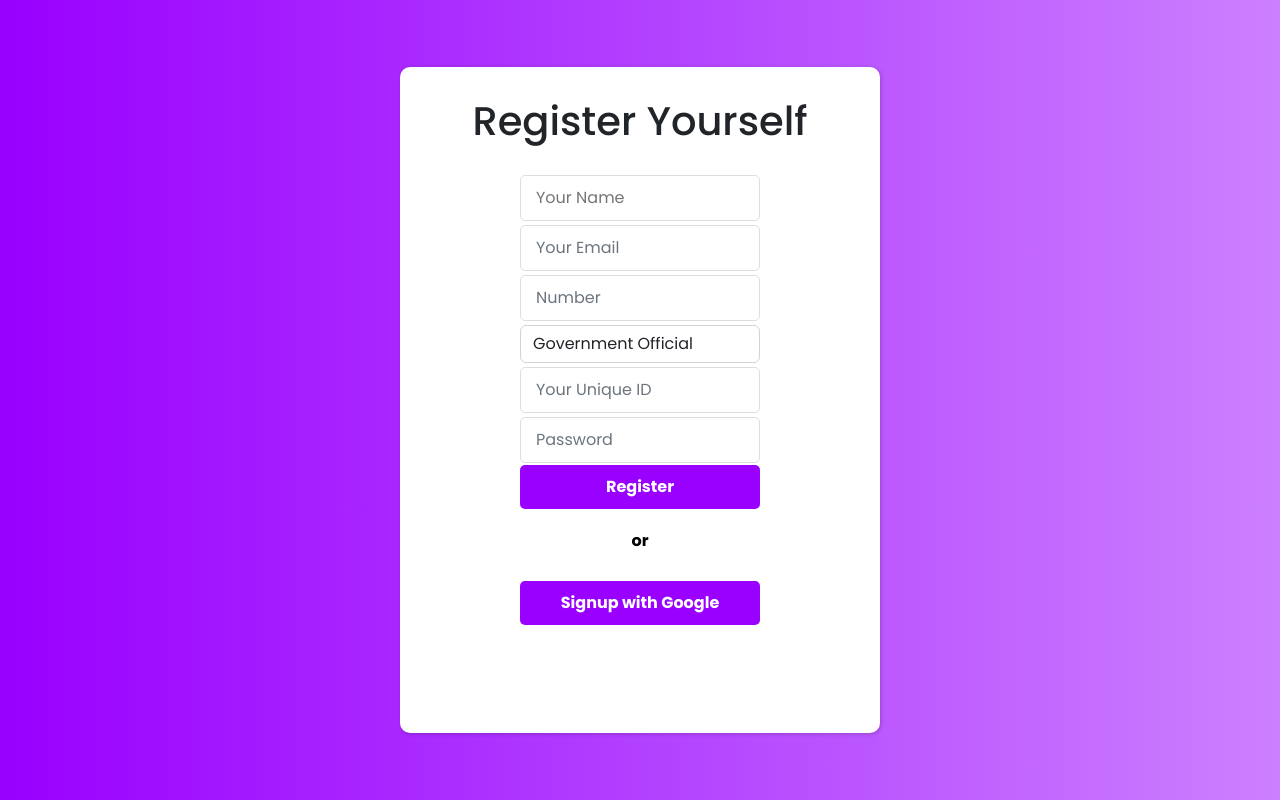
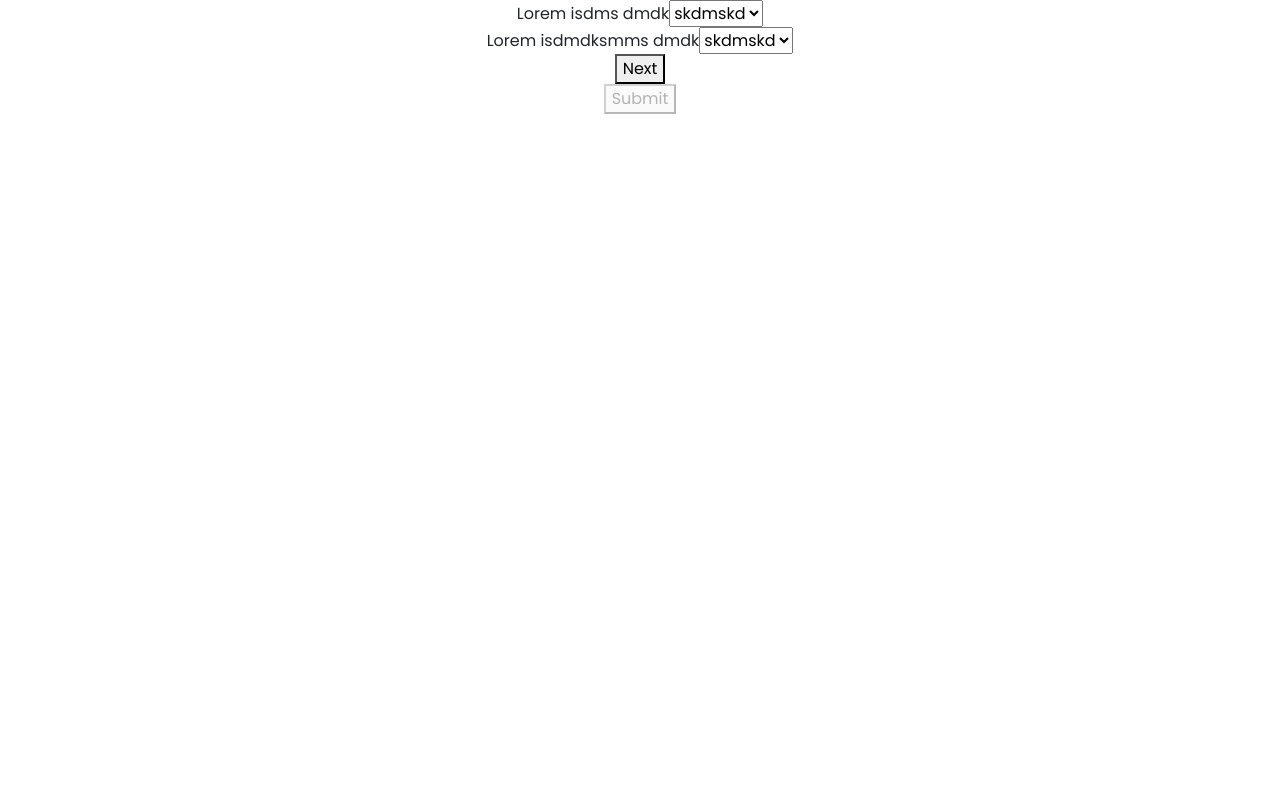
Before and after one commit to amarjyothi98/raj-it-day, a React (Create React App) app: page /addreview in a window 1280 px wide. Built offline with nearby package versions, Linux system fonts and the light colour scheme.

Commit message:
added review sys

```diff
--- a/src/App.js
+++ b/src/App.js
@@ -1,13 +1,17 @@
 import './App.css';
 import Login from './components/screens/Auth/Login';
 import Register from './components/screens/Auth/Register';
+import AddReview from './components/screens/User/AddReview';
+import Home from './components/screens/User/Home';
 
 function App() {
   return (
     <div className="App">
       {/* <Login /> */}
 
-      <Register />
+      {/* <Register /> */}
+      {/* <Home /> */}
+      <AddReview />
     </div>
   );
 }
--- /dev/null
+++ b/src/components/screens/User/AddReview.jsx
@@ -0,0 +1,86 @@
+import React, { useState } from 'react'
+import Screen from './reviewScreens/Screen'
+import { db, auth } from '../../constants/firebase'
+import { collection, addDoc } from '@firebase/firestore'
+function AddReview() {
+    const [data, setData] = useState({})
+    const option = [
+
+        {
+            label: "Lorem isdms dmdk",
+            options: ['skdmskd', 'sdssdm', 'dsdmk']
+        },
+        {
+            label: "Lorem isdmdksmms dmdk",
+            options: ['skdmskd', 'sdssdm', 'dsdmk']
+        },
+        {
+            label: "Lorkdskem isdms dmdk",
+            options: ['skdmskd', 'sdssdm', 'dsdmk']
+        },
+        {
+            label: "Lorem ismddms dmdk",
+            options: ['skdmskd', 'sdssdm', 'dsdmk']
+        },
+        {
+            label: "Lodmrem isdms dmdk",
+            options: ['skdmskd', 'sdssdm', 'dsdmk']
+        },
+        {
+            label: "Lorem isdms dmdldmck",
+            options: ['skdmskd', 'sdssdm', 'dsdmk']
+        },
+        {
+            label: "Lorem il,ldmcsdms dmdk",
+            options: ['skdmskd', 'sdssdm', 'dsdmk']
+        },
+        {
+            label: "kdmldmkcml isdms dmdk",
+            options: ['skdmskd', 'sdssdm', 'dsdmk']
+        },
+    ]
+
+    var handleChange = (e) => {
+        var k = data
+        k[e.target.name] = e.target.value
+        setData(k)
+        console.log(data)
+    }
+
+    var [err, setErr] = useState('')
+    var [isLoaded, setIsLoaded] = useState(1)
+    var handleSubmit = async () => {
+        if(!Object.keys(data).length){
+            alert("Choose options please")
+            return;
+        }
+        setIsLoaded(false)
+        var dt = new Date()
+        await addDoc(collection(db, 'reviews'), {
+            name: localStorage.getItem('appUser') + `${dt.getHours()}:${dt.getMinutes()}:${dt.getSeconds()}`,
+            data: data
+        }).then(e => {
+            alert("Successfully Added Review")
+            setIsLoaded(true)
+        }).catch(err => {
+            setErr(err.message)
+            setIsLoaded(true)
+        })
+    }
+    const [active, setActive] = useState(1)
+    return (
+        (isLoaded)?
+        <div>
+
+            {(active == 1) ? <Screen onChange={(e) => handleChange(e)} data={[option[0], option[1]]} active={1} setActive={(val) => setActive(val)} /> : null}
+            {(active == 2) ? <Screen onChange={(e) => handleChange(e)} data={[option[2], option[3]]} active={2} setActive={(val) => setActive(val)} /> : null}
+            {(active == 3) ? <Screen onChange={(e) => handleChange(e)} data={[option[4], option[5]]} active={3} setActive={(val) => setActive(val)} /> : null}
+            {(active == 4) ? <Screen onChange={(e) => handleChange(e)} data={[option[6], option[7]]} active={4} setActive={(val) => setActive(val)} /> : null}
+            {(active>4)?<p>Thanks for Reviewing, Please Submit</p>:null}
+            <button disabled={active <= 4} onClick={() => handleSubmit()}>Submit</button>
+            {err}
+        </div>:<i className='fa fa-spinner fa-spin'></i>
+    )
+}
+
+export default AddReview
--- /dev/null
+++ b/src/components/screens/User/Home.jsx
@@ -0,0 +1,18 @@
+import React from 'react'
+
+function Home() {
+  return (
+    <div>
+        <a href="/">Home</a>
+        <a href="/add-review">Add Review</a>
+        <a href="/profile">Profile</a>
+
+        <div>
+            <h1>Malnutrition</h1>
+            <p>Lorem ipsum dolor sit amet consectetur, adipisicing elit. Blanditiis eius ea vel quo obcaecati ipsum dignissimos harum corporis. Maiores est facere libero accusamus hic, mollitia pariatur tenetur quibusdam aperiam earum aspernatur, explicabo labore autem deleniti fugiat! Aliquam atque quasi repellat!</p>
+        </div>
+    </div>
+  )
+}
+
+export default Home
--- /dev/null
+++ b/src/components/screens/User/reviewScreens/Screen.jsx
@@ -0,0 +1,31 @@
+import React from 'react'
+
+function Screen(props) {
+  return (
+    <div>
+
+
+      {
+        props.data.map(e => {
+          return (
+            <div>
+              <label htmlFor="">{e.label}</label>
+              <select name={e.label} id="" onChange={props.onChange}>
+                {
+                  e.options.map(k=>{
+                    return <option value={k}>{k}</option>
+                  })
+                }
+              </select>
+            </div>
+          )
+        })
+      }
+
+      <button onClick={() => props.setActive(props.active + 1)}>Next</button>
+
+    </div>
+  )
+}
+
+export default Screen
```
